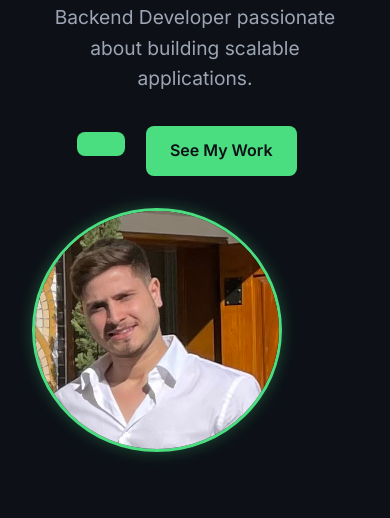
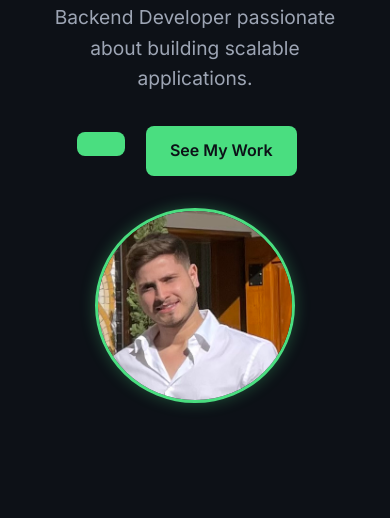
Before and after one commit to WillianRoosa/my_repository, a plain HTML site: page index.html in a window 390 px wide. Shown: the part 300-818 px from the top of the page. Drawn offline with Linux system fonts and the light colour scheme.

Commit message:
commit: ajuste style.css

```diff
--- a/style.css
+++ b/style.css
@@ -426,13 +426,14 @@ footer {
     }
 
     #hero,
-    .about-content {
+    .about-content,
+    .hero-content {
         flex-direction: column;
         text-align: center;
     }
 
     .hero-image img {
-        max-width: 250px;
+        max-width: 200px;
     }
 
     .logo {
```
